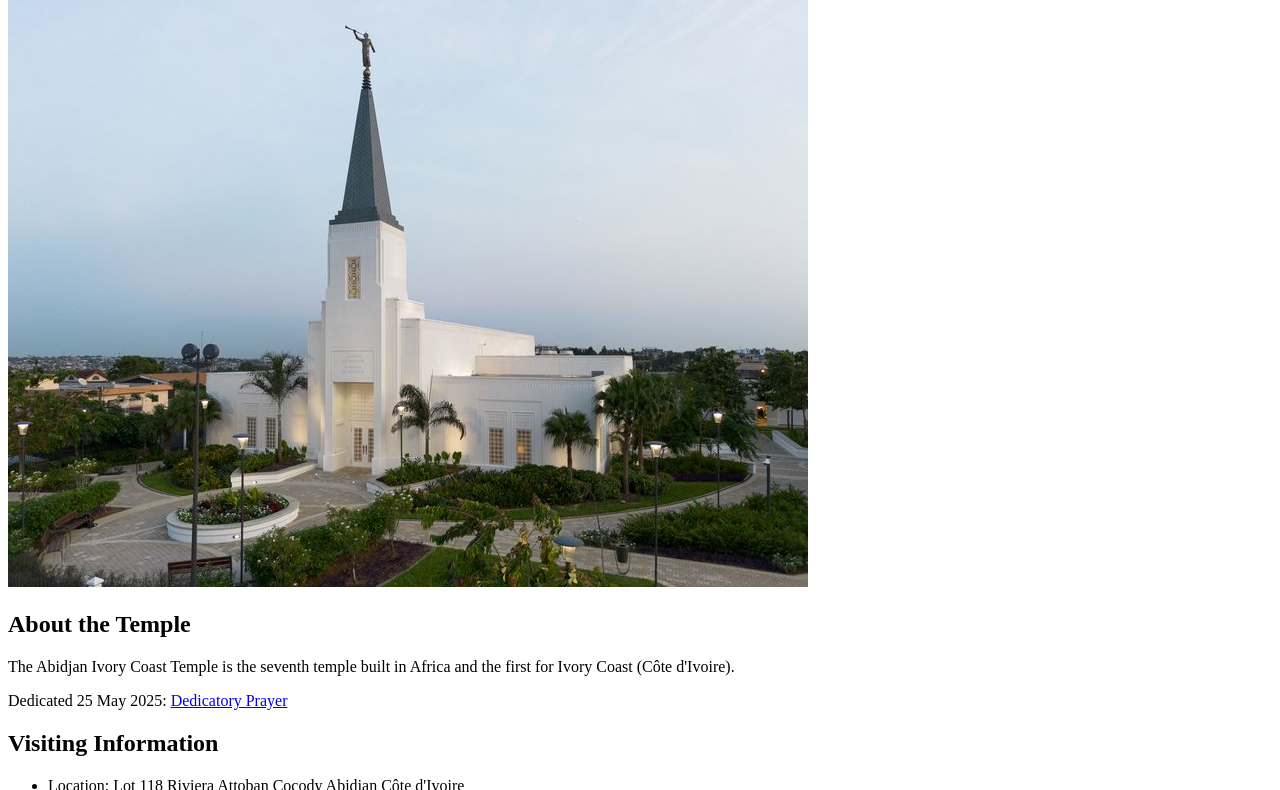
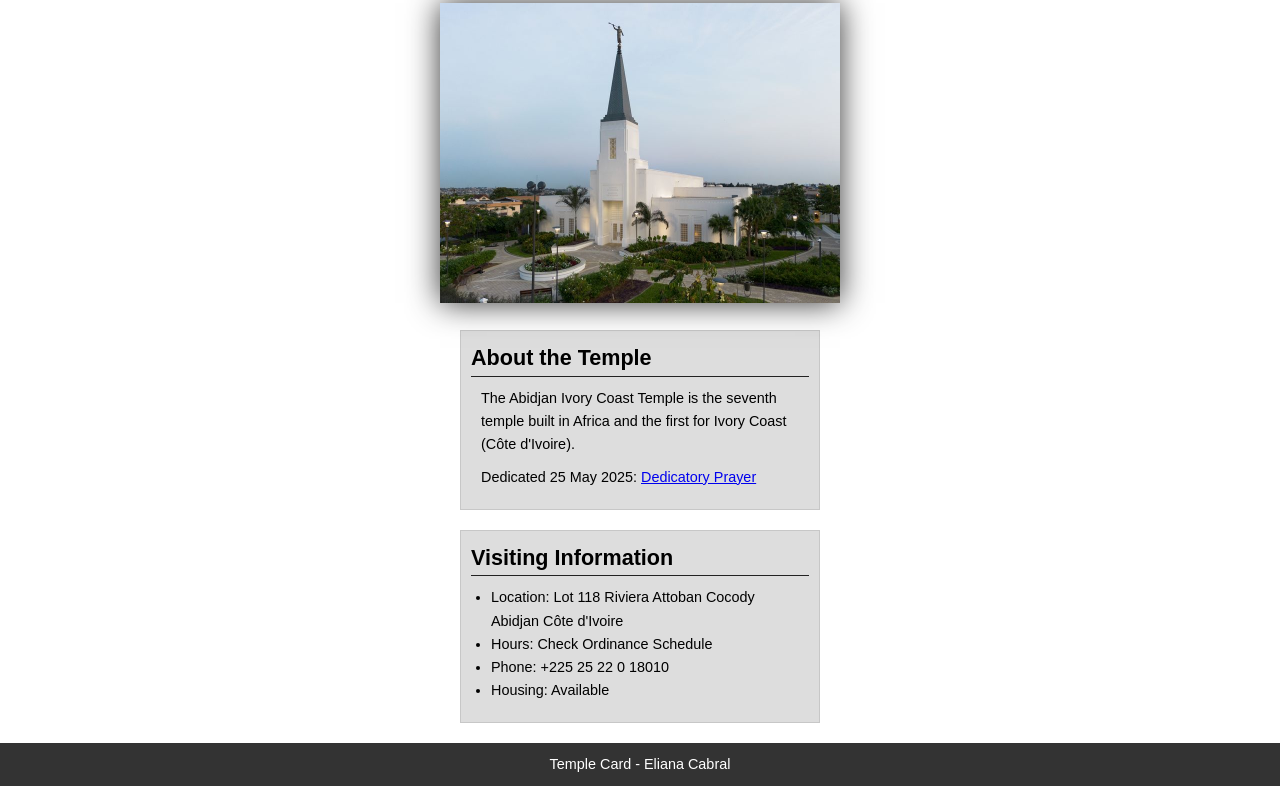
Before and after one commit to ellie-nc/wdd130, a plain HTML site: page week02/temple.html in a window 1280 px wide. Shown: the part 127-917 px from the top of the page. Drawn offline with Linux system fonts and the light colour scheme.

Commit message:
temple code

```diff
--- /dev/null
+++ b/week02/styles/temple.css
@@ -0,0 +1,58 @@
+* {
+    margin: 0;
+    padding: 0;
+}
+
+body {
+    font-family: Arial, sans-serif;
+    line-height: 1.6;
+}
+
+header,
+footer {
+    background-color: #333;
+    color: #fff;
+    padding: 10px;
+    text-align: center;
+    font-size: 1.5rem;
+}
+
+main {
+    width: 400px;
+    margin: 0 auto;
+}
+
+h1 {
+    margin: 10px;
+    text-align: center;
+}
+
+h2 {
+    border-bottom: 1px solid #222;
+}
+
+img {
+    width: 100%;
+    height: auto;
+    box-shadow: 0 0 30px #333;
+}
+
+section {
+    margin: 20px;
+    border: 1px solid rgb(0 0 0 / 10%);
+    padding: 10px;
+    background-color: #ddd;
+    font-size: .9rem;
+}
+
+section p {
+    margin: 10px;
+}
+
+ul {
+    margin: 10px 20px;
+}
+
+footer {
+    font-size: .9rem;
+}
--- a/week02/temple.html
+++ b/week02/temple.html
@@ -5,6 +5,7 @@
     <meta charset="UTF-8">
     <meta name="viewport" content="width=device-width, initial-scale=1.0">
     <title>Temple Card - Abidjan Côte d'Ivoire</title>
+    <link rel="stylesheet" href="styles/temple.css">
 </head>
 
 <body>
@@ -32,7 +33,7 @@
         </section>
     </main>
     <footer>
-        <p>Temple Card - Your Name</p>
+        <p>Temple Card - Eliana Cabral</p>
     </footer>
 </body>
 
```
